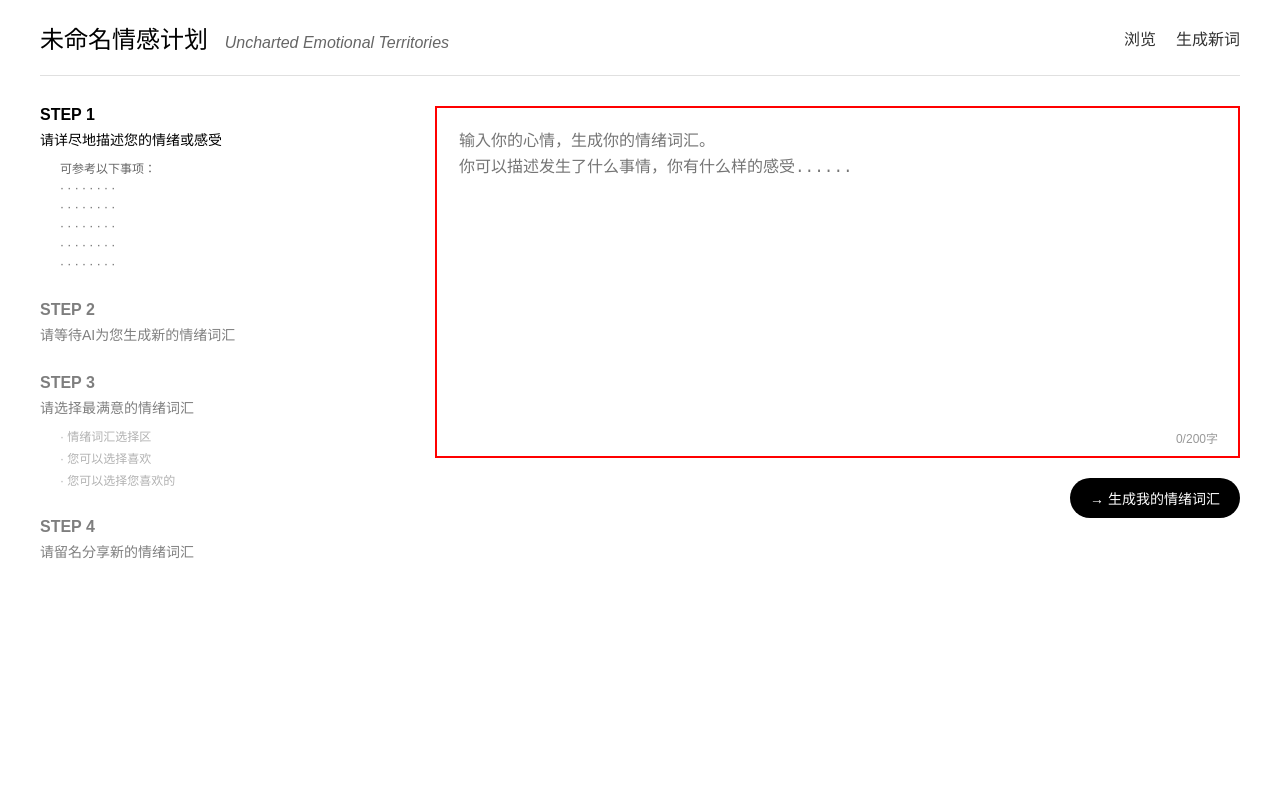
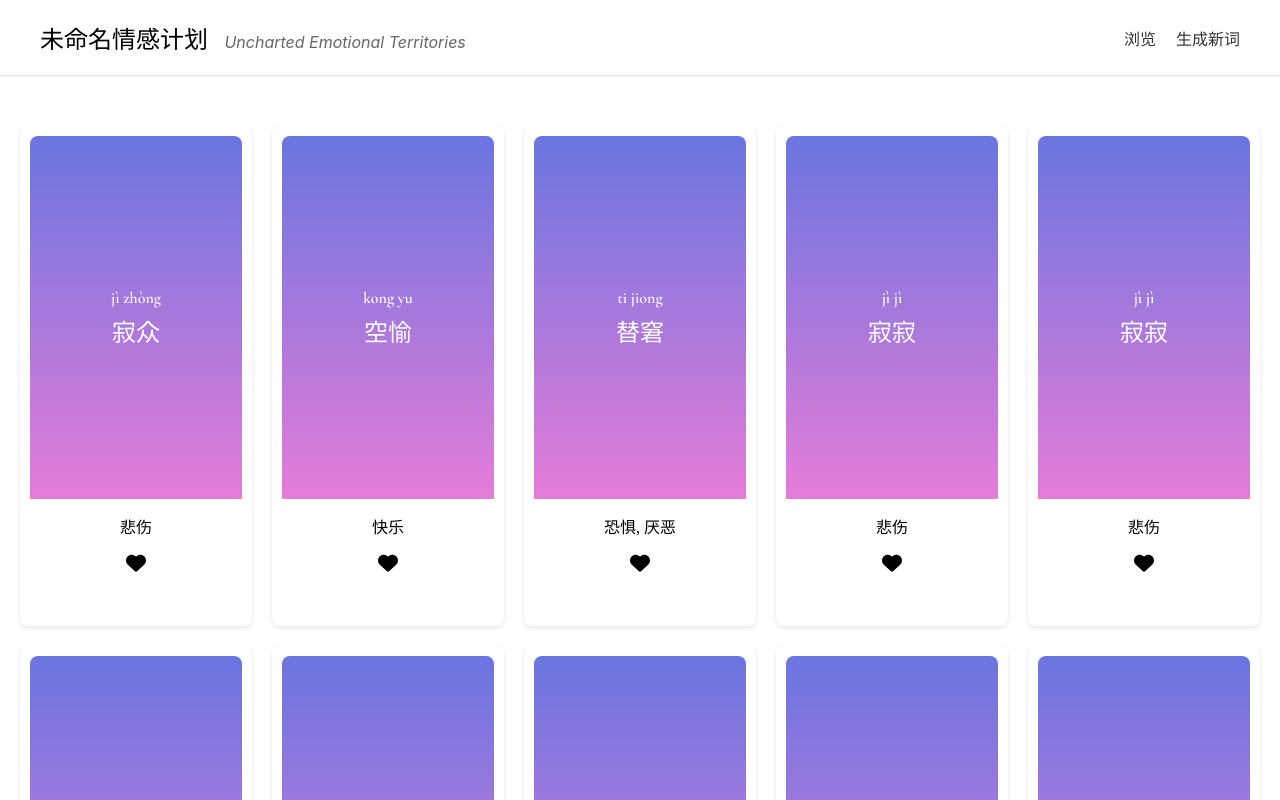
Before and after one commit to haonanaaaa/emotiondict, a React (Create React App) app: page /gallery in a window 1280 px wide. Shown: the top 800 px of the page. Built offline with nearby package versions, Linux system fonts and the light colour scheme; a web font is replaced by a local one.

Commit message:
导航栏

```diff
--- a/package.json
+++ b/package.json
@@ -15,6 +15,7 @@
     "openai": "^4.97.0",
     "react": "^19.1.0",
     "react-dom": "^19.1.0",
+    "react-router-dom": "^7.5.3",
     "react-scripts": "5.0.1",
     "sqlite3": "^5.1.7",
     "web-vitals": "^2.1.4"
--- a/src/App.js
+++ b/src/App.js
@@ -1,48 +1,18 @@
-// import {Gallery} from "./Gallery"
+import React from 'react';
+import { BrowserRouter as Router, Routes, Route } from 'react-router-dom';
+import { Generation } from './Generation';
+import Gallery from './Gallery'; // 假设您有一个 Gallery 组件
 
-// function App() {
-//   return (
-//     <Gallery />
-//   )
-// }
+function App() {
+  return (
+    <Router>
+      <Routes>
+        <Route path="/generation" element={<Generation />} />
+        <Route path="/gallery" element={<Gallery />} />
+        <Route path="/" element={<Generation />} />
+      </Routes>
+    </Router>
+  );
+}
 
-// import {GenerationTry} from "./generation_try";
-
-// function App(){
-//   return (
-//     <GenerationTry></GenerationTry>
-//   )
-// }
-import {Generation} from "./Generation";
-
-function App(){
-  return (
-    <Generation></Generation>
-  )
-}
 export default App;
-// import logo from './logo.svg';
-// import './App.css';
-
-// function App() {
-//   return (
-//     <div className="App">
-//       <header className="App-header">
-//         <img src={logo} className="App-logo" alt="logo" />
-//         <p>
-//           Edit <code>src/App.js</code> and save to reload.
-//         </p>
-//         <a
-//           className="App-link"
-//           href="https://reactjs.org"
-//           target="_blank"
-//           rel="noopener noreferrer"
-//         >
-//           Learn React
-//         </a>
-//       </header>
-//     </div>
-//   );
-// }
-
-// export default App;
--- a/src/Gallery.js
+++ b/src/Gallery.js
@@ -44,6 +44,18 @@ export const Gallery = () => {
     };
 
     return (
+        <>
+            {/* 添加导航栏 */}
+            <header className="generation-header">
+                <div className="title">
+                    <h1>未命名情感计划 <span className="subtitle">Uncharted Emotional Territories</span></h1>
+                </div>
+                <div className="nav-links">
+                    <a onClick={() => window.location.href = '/gallery'} className="nav-link" style={{cursor: 'pointer'}}>浏览</a>
+                    <a onClick={() => window.location.href = '/generation'} className="nav-link" style={{cursor: 'pointer'}}>生成新词</a>
+                </div>
+            </header>
+
             <div className="cards-container">
                 <div className="cards">
                     {emotions.map((emotion) => (
@@ -51,6 +63,7 @@ export const Gallery = () => {
                             key={emotion.id}
                             className="card-wrapper"
                         >
+                            {/* 卡片内容保持不变 */}
                             <div className="card-inner" onClick={(e) => handleCardClick(emotion.id, e)}>
                                 <div className="card-front">
                                     <div className="card-color">
@@ -81,6 +94,7 @@ export const Gallery = () => {
                             </div>
                         </div>
                     ))}
+                </div>
             </div>
 
             <AnimatePresence>
@@ -163,7 +177,7 @@ export const Gallery = () => {
                     </motion.div>
                 )}
             </AnimatePresence>
-        </div>
+        </>
     );
 };
 
--- a/src/Generation.js
+++ b/src/Generation.js
@@ -1,6 +1,7 @@
 import React, { useState } from 'react';
 import { motion, AnimatePresence } from 'framer-motion';
 import { OpenAI } from 'openai';
+import { BrowserRouter as Router, Routes, Route, Link, useNavigate }  from 'react-router-dom'
 import './style/Generation.css';
 
 export const Generation = () => {
@@ -146,8 +147,8 @@ export const Generation = () => {
                     <h1>未命名情感计划 <span className="subtitle">Uncharted Emotional Territories</span></h1>
                 </div>
                 <div className="nav-links">
-                    <a href="#" className="nav-link">浏览</a>
-                    <a href="#" className="nav-link">生成新词</a>
+                    <Link to="/gallery" className="nav-link">浏览</Link>
+                    <Link to="/generation" className="nav-link">生成新词</Link>
                 </div>
             </header>
 
--- a/src/style/Gallery.css
+++ b/src/style/Gallery.css
@@ -1,3 +1,45 @@
+.gallery-container {
+    width: 100%;
+    min-height: 100vh;
+    display: flex;
+    flex-direction: column;
+}
+
+.generation-header {
+    display: flex;
+    justify-content: space-between;
+    align-items: center;
+    padding: 20px 40px;
+    background-color: #fff;
+}
+
+.title h1 {
+    font-size: 24px;
+    margin: 0;
+}
+
+.subtitle {
+    font-size: 16px;
+    font-weight: normal;
+    color: #666;
+}
+
+.nav-links {
+    display: flex;
+    gap: 20px;
+}
+
+.nav-link {
+    text-decoration: none;
+    color: #333;
+    font-size: 16px;
+}
+
+/* .cards-container {
+    flex: 1;
+    padding: 20px;
+} */
+
 .cards-container {
   max-width: 1300px;
   height: auto;
--- a/src/style/Generation.css
+++ b/src/style/Generation.css
@@ -1,7 +1,7 @@
 .generation-container {
-    max-width: 1200px;
-    margin: 0 auto;
-    padding: 20px;
+    /* max-width: 1200px;
+    margin: 0 auto; */
+    /* padding: 20px; */
     font-family: 'Arial', sans-serif;
 }
 
@@ -54,6 +54,7 @@
 .generation-content {
     display: flex;
     gap: 30px;
+    padding: 20px 40px;
 }
 
 .steps-container {
```
Also changed, not shown: 1 other file (tests, documents, lock files or other folders). Lines whose indentation alone changed are shown as unchanged.
